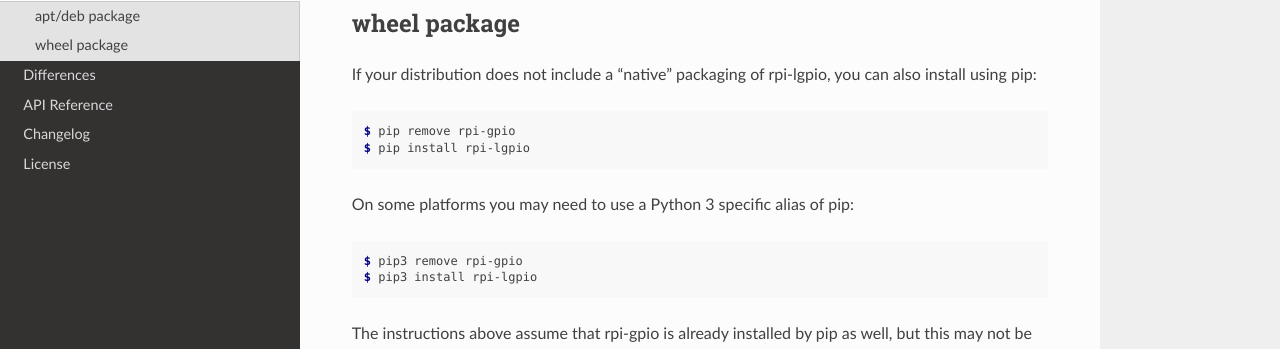
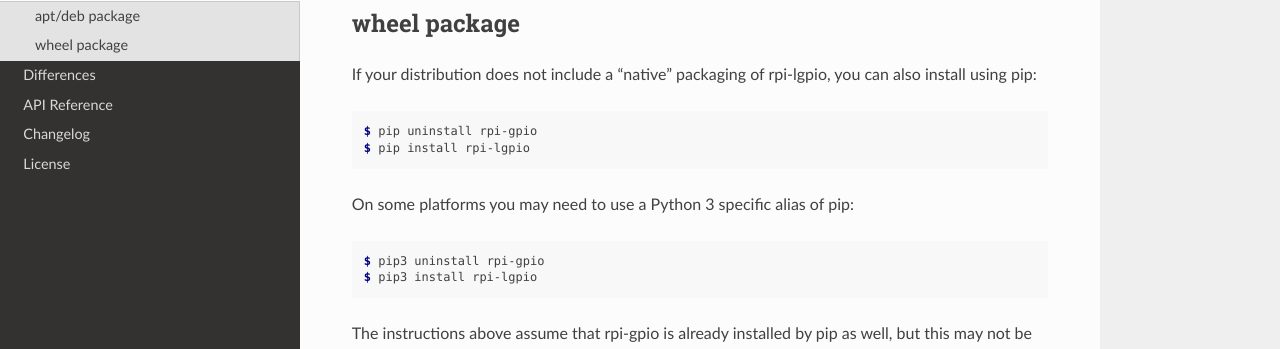
Before and after one commit to waveform80/rpi-lgpio, a Sphinx documentation site: the page built from docs/install.rst, in a window 1280 px wide and 900 px high, scrolled down 529 px. Shown: the part 161-510 px from the top of the window. Built offline with Sphinx 7.4.7 and the Read the Docs theme 2.0.0, drawn with Linux system fonts in a browser that asks for light colours; formulas are drawn with MathJax 3.

Commit message:
Update install.rst
pip uses uninstall

```diff
--- a/docs/install.rst
+++ b/docs/install.rst
@@ -44,14 +44,14 @@ can also install using pip:
 
 .. code-block:: console
 
-    $ pip remove rpi-gpio
+    $ pip uninstall rpi-gpio
     $ pip install rpi-lgpio
 
 On some platforms you may need to use a Python 3 specific alias of pip:
 
 .. code-block:: console
 
-    $ pip3 remove rpi-gpio
+    $ pip3 uninstall rpi-gpio
     $ pip3 install rpi-lgpio
 
 The instructions above assume that rpi-gpio is already installed by pip as
```
